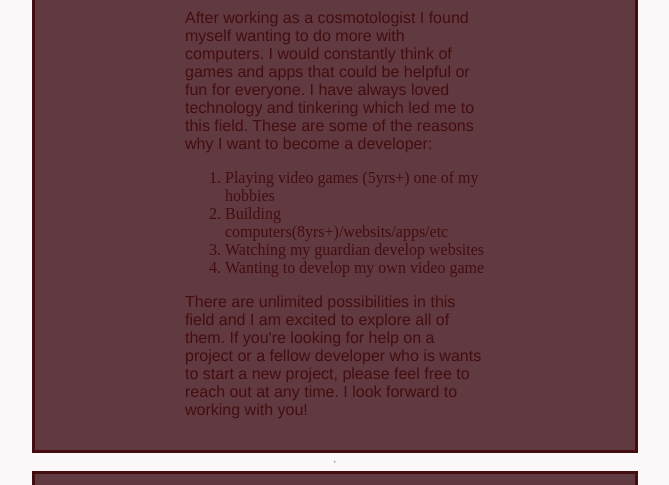
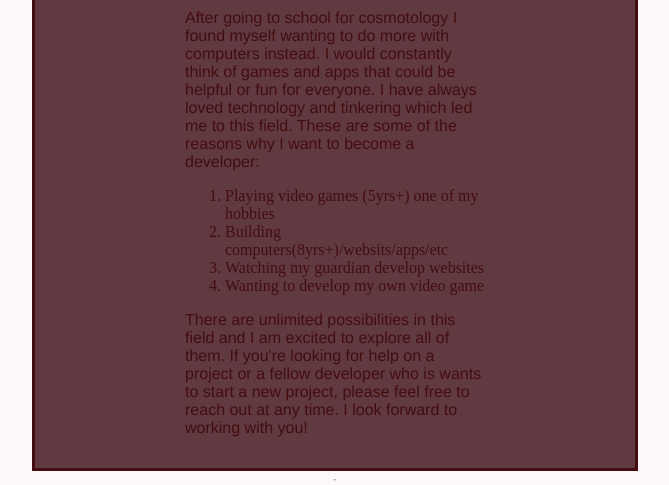
Before and after one commit to ShanelleB/Portfolio-Online-business-card, a plain HTML site: page index.html in a window 1280 px wide. Shown: the part 615-1100 px from the top of the page, without its empty margins (305-974 px from the left). Drawn offline with Linux system fonts and the light colour scheme.

Commit message:
Update index.html

```diff
--- a/index.html
+++ b/index.html
@@ -37,7 +37,7 @@
       <div class="container">
         <article id="about">
           <h2> About </h2>
-          <p> After working as a cosmotologist I found myself wanting to do more with computers. I would constantly think of games and apps that could be helpful or fun for everyone. I have always loved technology and tinkering which led me to this field. These are some of the reasons why I want to become a developer:</p>
+          <p> After going to school for cosmotology I found myself wanting to do more with computers instead. I would constantly think of games and apps that could be helpful or fun for everyone. I have always loved technology and tinkering which led me to this field. These are some of the reasons why I want to become a developer:</p>
           <ol>
             <li> Playing video games (5yrs+) one of my hobbies</li>
             <li> Building computers(8yrs+)/websits/apps/etc </li>
```
